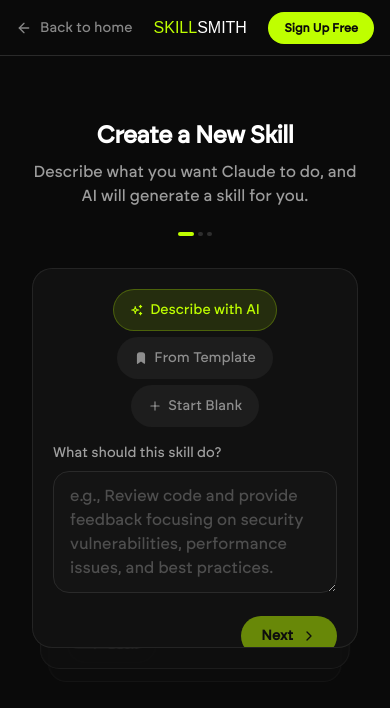
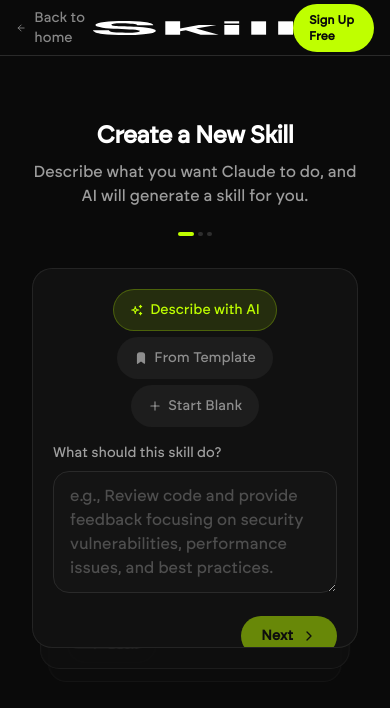
Before and after one commit to thevoiduniverse/skillsmith, a Next.js app: page /try in a window 390 px wide. Shown: the top 708 px of the page. Built offline with nearby package versions, Linux system fonts and the light colour scheme; a web font is replaced by a local one.

Commit message:
feat: add skill-logo.svg to all headers
Desktop: logo + 8px gap + text in all headers. Mobile: logo-only on
all pages except landing (which keeps logo + text). Removes unused
IconSparkles from mobile nav.

Co-Authored-By: Claude Opus 4.6 <noreply@anthropic.com>

```diff
--- a/app/(app)/layout.tsx
+++ b/app/(app)/layout.tsx
@@ -31,9 +31,8 @@ export default async function AppLayout({
       <div className="relative z-10 flex-1 flex flex-col min-w-0">
         <div className="flex items-center md:hidden px-4 h-14 border-b border-border pt-[env(safe-area-inset-top,0px)]">
           <MobileNav />
-          <span className="ml-2 text-lg font-bold text-text-primary tracking-tight">
-            <span className="font-asgardFat text-accent">SKILL</span>SMITH
-          </span>
+          {/* eslint-disable-next-line @next/next/no-img-element */}
+          <img src="/skill-logo.svg" alt="SkillSmith" className="ml-2 h-[14px] w-auto" />
         </div>
         <main className="flex-1 px-4 pt-8 pb-4 md:px-6 md:pt-12 md:pb-6">{children}</main>
       </div>
--- a/app/landing-hero.tsx
+++ b/app/landing-hero.tsx
@@ -213,12 +213,16 @@ export function LandingHero() {
               maskComposite: "exclude",
             }}
           />
-          <Link href="/" className="flex items-baseline">
-            <span className="font-asgardFat text-[#bfff00] text-[17px] md:text-[21px] leading-[1.2]">
-              SKILL
-            </span>
-            <span className="font-asgardFat text-white text-[17px] md:text-[21px] leading-[1.2]">
-              SMITH
+          <Link href="/" className="flex items-center gap-2">
+            {/* eslint-disable-next-line @next/next/no-img-element */}
+            <img src="/skill-logo.svg" alt="" className="h-[14px] md:h-[16px] w-auto" />
+            <span className="flex items-baseline">
+              <span className="font-asgardFat text-[#bfff00] text-[17px] md:text-[21px] leading-[1.2]">
+                SKILL
+              </span>
+              <span className="font-asgardFat text-white text-[17px] md:text-[21px] leading-[1.2]">
+                SMITH
+              </span>
             </span>
           </Link>
           <div className="flex items-center gap-3 md:gap-5">
--- a/app/try/layout.tsx
+++ b/app/try/layout.tsx
@@ -19,9 +19,13 @@ export default function TryLayout({
             <svg width="16" height="16" viewBox="0 0 24 24" fill="none" stroke="currentColor" strokeWidth="2" strokeLinecap="round" strokeLinejoin="round"><path d="M19 12H5"/><path d="m12 19-7-7 7-7"/></svg>
             Back to home
           </Link>
-          <Link href="/" className="flex items-baseline">
-            <span className="font-asgardFat text-accent text-base">SKILL</span>
-            <span className="font-asgardFat text-white text-base">SMITH</span>
+          <Link href="/" className="flex items-center gap-2">
+            {/* eslint-disable-next-line @next/next/no-img-element */}
+            <img src="/skill-logo.svg" alt="SkillSmith" className="h-[14px] md:h-[16px] w-auto" />
+            <span className="hidden md:flex items-baseline">
+              <span className="font-asgardFat text-accent text-base">SKILL</span>
+              <span className="font-asgardFat text-white text-base">SMITH</span>
+            </span>
           </Link>
           <Link
             href="/signup"
--- a/components/layout/mobile-nav.tsx
+++ b/components/layout/mobile-nav.tsx
@@ -11,7 +11,6 @@ import {
   IconInfoCircleFilled,
   IconMenu2,
   IconX,
-  IconSparkles,
 } from "@tabler/icons-react";
 import { cn } from "@/lib/utils";
 
@@ -45,10 +44,8 @@ export function MobileNav() {
           <div className="fixed inset-y-0 left-0 w-64 bg-background border-r border-border z-50 flex flex-col">
             <div className="h-14 flex items-center justify-between px-4 border-b border-border">
               <div className="flex items-center gap-2">
-                <IconSparkles size={20} className="text-accent" />
-                <span className="text-lg font-bold text-text-primary tracking-tight">
-                  <span className="font-asgardFat text-accent">SKILL</span>SMITH
-                </span>
+                {/* eslint-disable-next-line @next/next/no-img-element */}
+                <img src="/skill-logo.svg" alt="SkillSmith" className="h-[14px] w-auto" />
               </div>
               <button
                 onClick={() => setOpen(false)}
--- a/components/layout/sidebar.tsx
+++ b/components/layout/sidebar.tsx
@@ -52,12 +52,16 @@ export function Sidebar() {
         />
 
         {/* Logo — centered, matching landing/auth pages */}
-        <Link href="/dashboard" className="flex items-baseline justify-center">
-          <span className="font-asgardFat text-[#bfff00] text-[17px] leading-[1.2]">
-            SKILL
-          </span>
-          <span className="font-asgardFat text-white text-[17px] leading-[1.2]">
-            SMITH
+        <Link href="/dashboard" className="flex items-center justify-center gap-2">
+          {/* eslint-disable-next-line @next/next/no-img-element */}
+          <img src="/skill-logo.svg" alt="" className="h-[16px] w-auto" />
+          <span className="flex items-baseline">
+            <span className="font-asgardFat text-[#bfff00] text-[17px] leading-[1.2]">
+              SKILL
+            </span>
+            <span className="font-asgardFat text-white text-[17px] leading-[1.2]">
+              SMITH
+            </span>
           </span>
         </Link>
 
```
